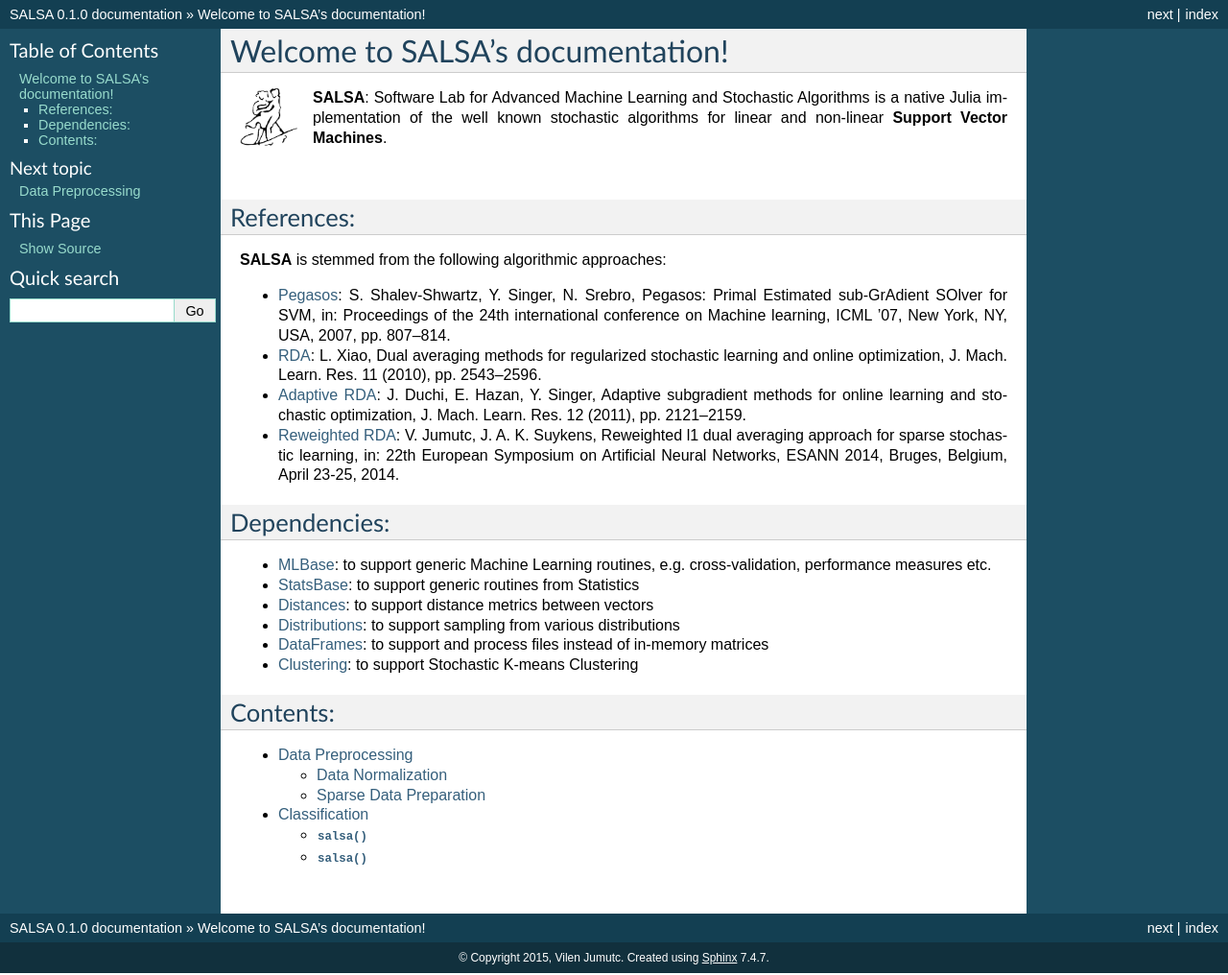
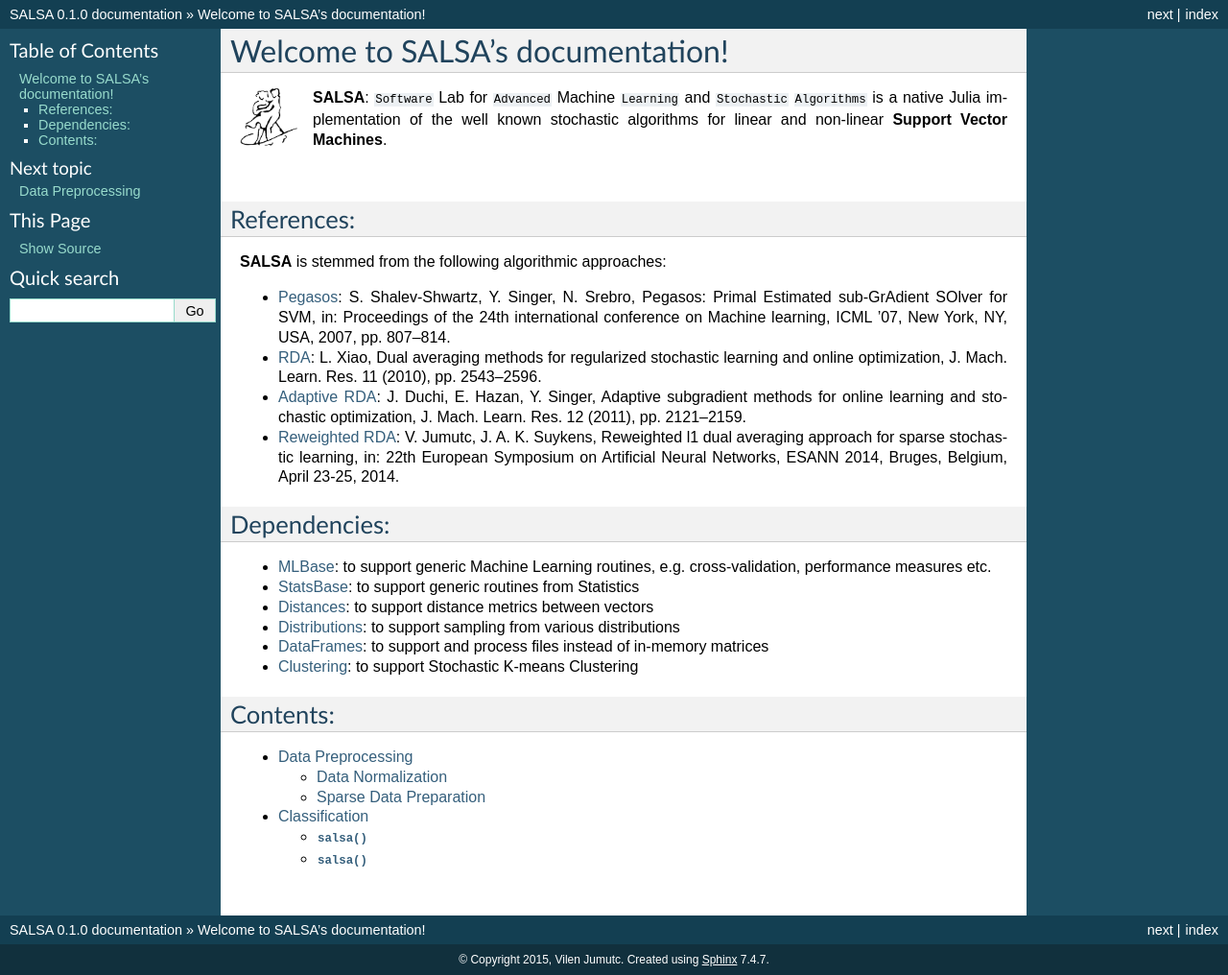
Before and after one commit to jumutc/SALSA.jl, a Sphinx documentation site: the page built from docs/source/index.rst, in a window 1280 px wide. Shown: the whole page at 96% size. Built offline with Sphinx 7.4.7, drawn with Linux system fonts in a browser that asks for light colours; formulas are drawn with MathJax 3.

Commit message:
sphynx docs adjusted+

```diff
--- a/docs/source/index.rst
+++ b/docs/source/index.rst
@@ -7,7 +7,7 @@ Welcome to SALSA's documentation!
     :width: 60px
 
 
-**SALSA**: Software Lab for Advanced Machine Learning and Stochastic Algorithms is a native Julia implementation of the well known stochastic algorithms for linear and non-linear **Support Vector Machines**.
+**SALSA**: ``Software`` Lab for ``Advanced`` Machine ``Learning`` and ``Stochastic`` ``Algorithms`` is a native Julia implementation of the well known stochastic algorithms for linear and non-linear **Support Vector Machines**.
 
 |
 References:
```
